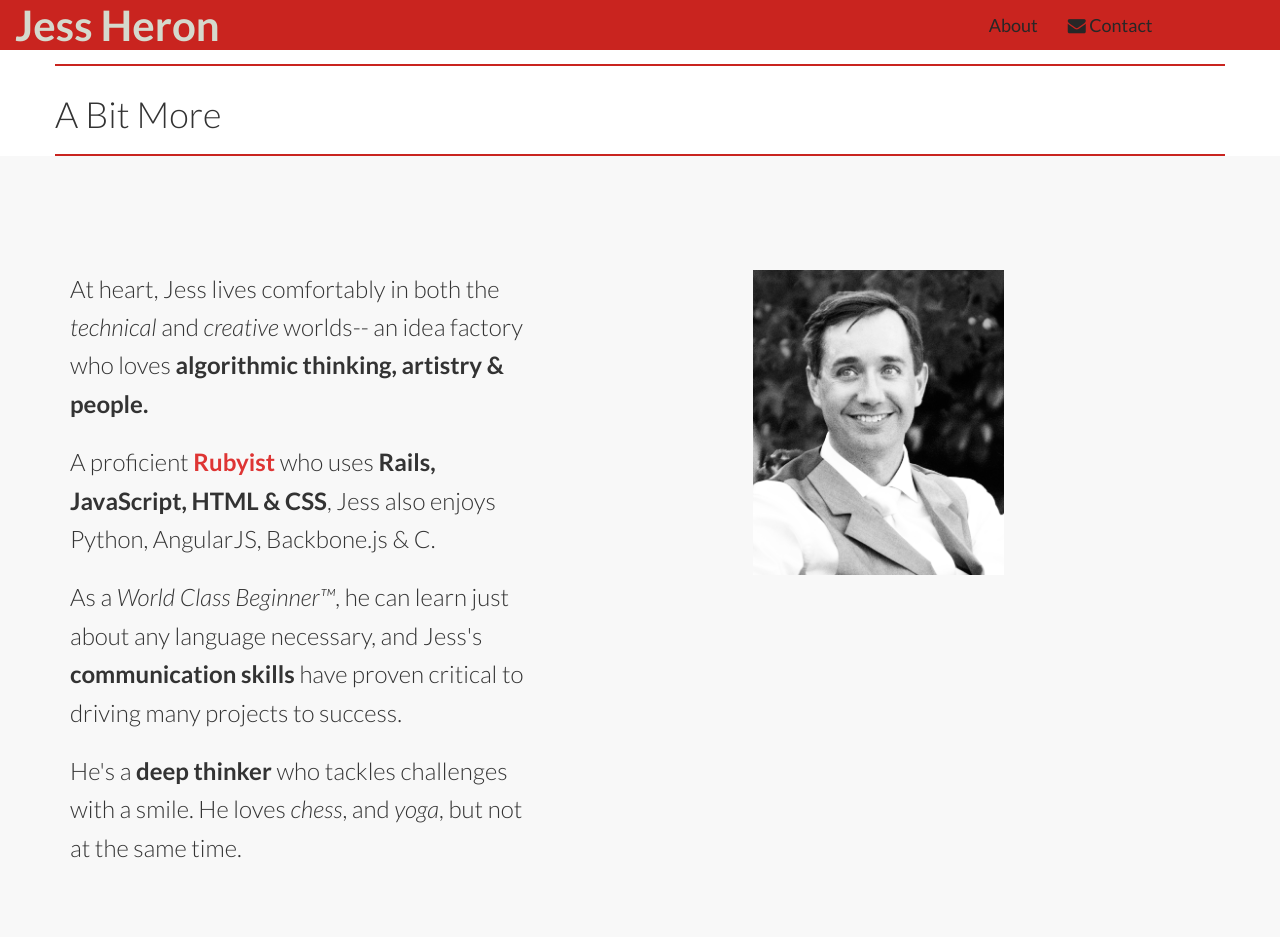
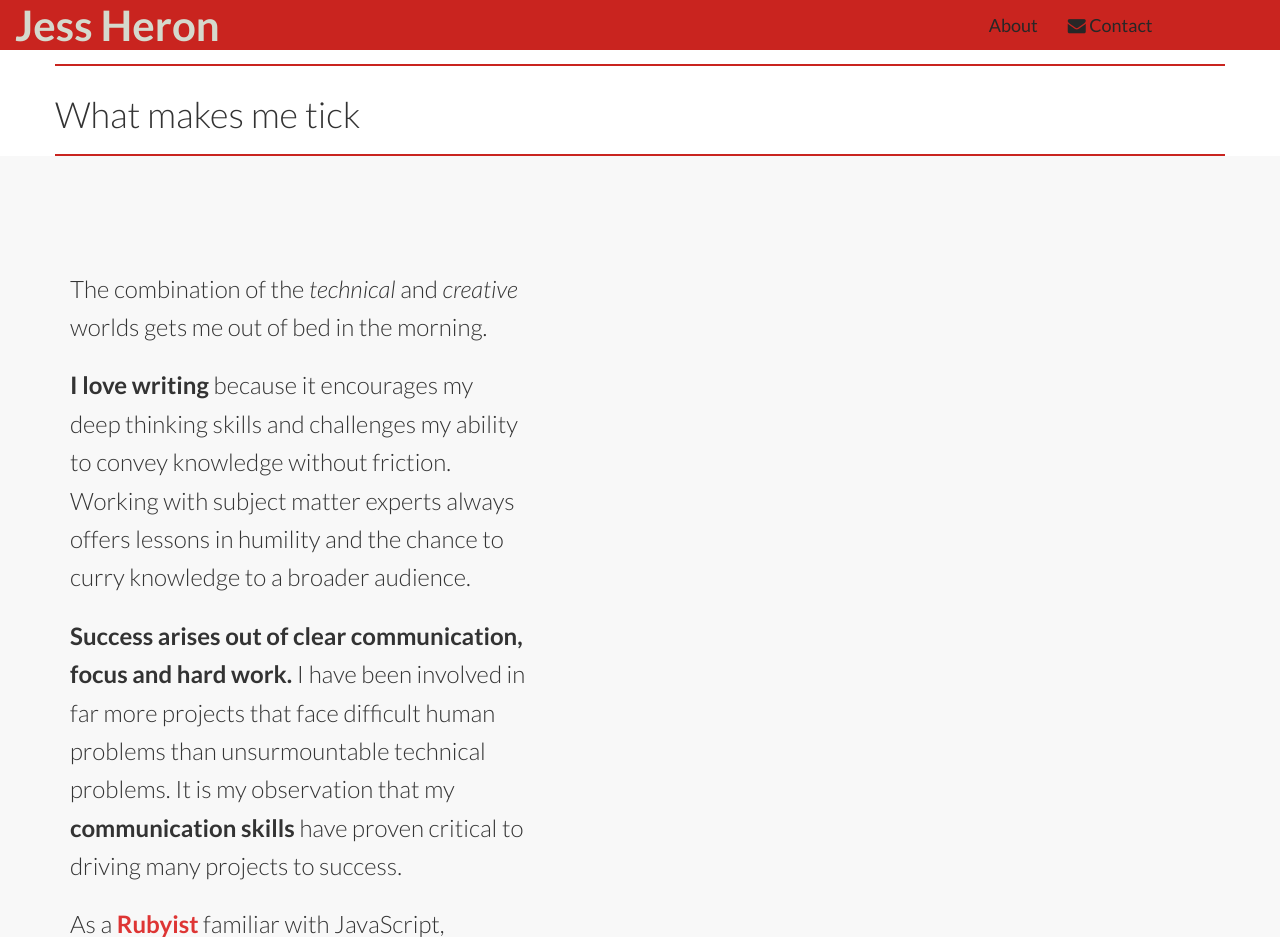
Before and after one commit to jbheron/jekyll_jbheron, a Jekyll site: the page built from about/index.html, in a window 1280 px wide and 1400 px high, cut to the strip 0-937 px from the top of the window. Built offline with Jekyll 4.4.1, drawn with Linux system fonts in a browser that asks for light colours; nearby versions of some CDN libraries; library files that are not in the unit come from our copies; some of the changed text lies outside the part shown.

Commit message:
Adds custom_letter page and writing details.

```diff
--- a/_includes/bio.html
+++ b/_includes/bio.html
@@ -1,7 +1,7 @@
 <div class="container section">
   <div class="row">
     <div class="intro-divider">
-      <h1>A Bit More</h1>
+      <h1>What makes me tick</h1>
     </div>
   </div>
 </div>
@@ -11,14 +11,14 @@
         <div class="row">
             <div class="col-lg-5 col-sm-6">
                 <div class="clearfix"></div>
-                <h3>At heart, Jess lives comfortably in both the <i>technical</i> and <i>creative</i> worlds--
-                    an idea factory who loves <strong>algorithmic thinking, artistry & people.</strong></h3>
-                    <h3>A proficient <strong><span class="ruby">Rubyist</span></strong> who uses <strong>Rails, JavaScript, HTML & CSS</strong>, Jess also enjoys Python, AngularJS, Backbone.js &#38; C.</h3>
-                    <h3>As a <i>World Class Beginner&#8482;</i>, he can learn just about any language necessary, and Jess's <strong>communication skills</strong> have proven critical to driving many projects to success.</h3>
-                    <h3>He's a <strong>deep thinker</strong> who tackles challenges with a smile. He loves <i>chess</i>, and <i>yoga</i>, but not at the same time.</h3>
+                    <h3>The combination of the <i>technical</i> and <i>creative</i> worlds gets me out of bed in the morning.</h3>
+                    <h3><strong>I love writing</strong> because it encourages my deep thinking skills and challenges my ability to convey knowledge without friction. Working with subject matter experts always offers lessons in humility and the chance to curry knowledge to a broader audience.
+                    <h3><strong>Success arises out of clear communication, focus and hard work.</strong> I have been involved in far more projects that face difficult human problems than unsurmountable technical problems. It is my observation that my <strong>communication skills</strong> have proven critical to driving many projects to success. </h3>
+                    <h3>As a <strong><span class="ruby">Rubyist</span></strong> familiar with JavaScript, <<span>HTML</span>\> & <i style="background-color: yellow">CSS</i>, I am currently exploring <strong>Python</strong>. I enjoy building web apps and am always working to grow my development skills.</h3>
+                    <h3>Alongside work, I do love me some chess, yoga and ping-pong</h3>
                 </div>
                 <div class="col-lg-5 col-lg-offset-2 col-sm-6">
-                    <img class="img-responsive-profile" src="{{ site.url }}/img/jbh.gif" alt="">
+                    <!-- <img class="img-responsive-profile" src="{{ site.url }}/img/jbh.gif" alt=""> -->
                 </div>
             </div>
         </div>
--- a/_layouts/default.html
+++ b/_layouts/default.html
@@ -7,7 +7,6 @@
     {% include header.html %}
 
     {% include splashblurb.html %}
-    {% include projects.html %}
     {% include contact.html %}
 		{% include footer.html %}
 		{% include js.html %}
--- a/index.html
+++ b/index.html
@@ -1,5 +1,5 @@
 ---
 layout: default
-title: Jess Heron
+title: For MemSQL
 subTitle: Technical Writer and Content Developer
 ---
```
Also changed, not shown: _includes/custom_letter.html (added, +14 -0 lines), _includes/splashblurb.html (+7 -6 lines), _layouts/story_letter.html (+2 -22 lines), introductions/co1/index.html (deleted, +0 -19 lines), introductions/co2/index.html (deleted, +0 -12 lines), memsql/index.html (added, +8 -0 lines).
